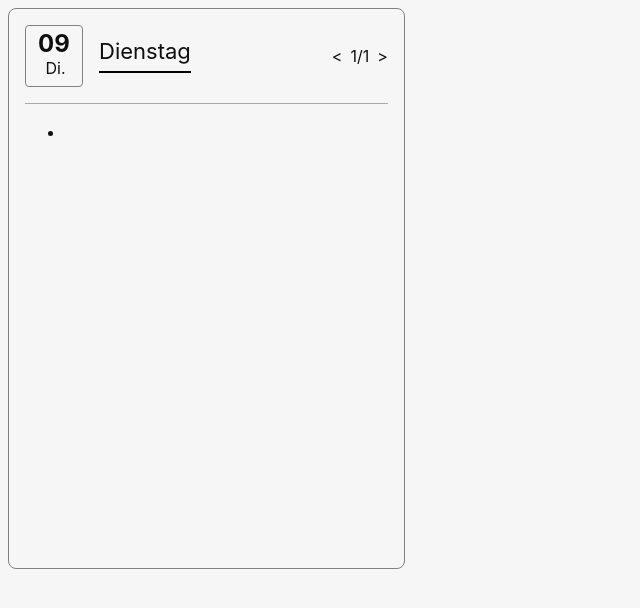
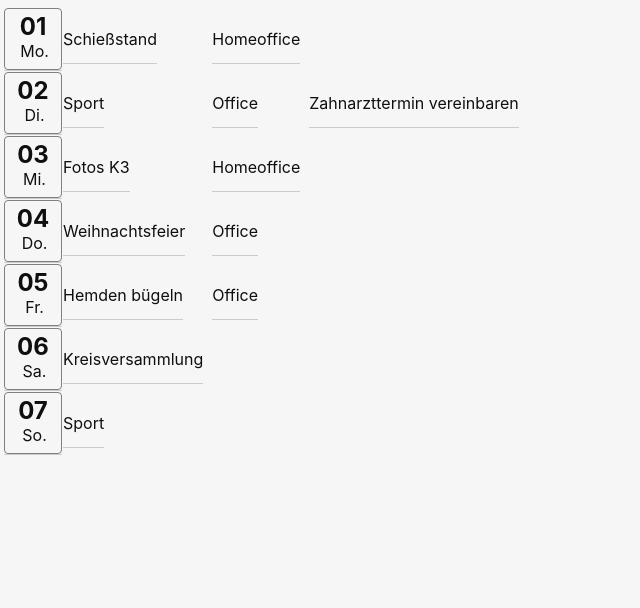
Before and after one commit to corgidevelopment/organizer-desktop, a React (Vite) app: page / in a window 1280 px wide. Shown: the top 608 px of the page, without its empty margins (0-640 px from the left). Built offline with nearby package versions, Linux system fonts and the light colour scheme.

Commit message:
Weektable WIP

```diff
--- a/src/App.css
+++ b/src/App.css
@@ -1,3 +1,5 @@
+@import "tailwindcss";
+
 @font-face {
     font-family: 'Handlee';
     src: url('./assets/fonts/Handlee-Regular.ttf');
--- a/src/App.tsx
+++ b/src/App.tsx
@@ -1,10 +1,10 @@
 import './App.css';
-import { TodayList } from './component/todaylist/TodayList.tsx';
+import { WeekTable } from './component/week-table/WeekTable.tsx';
 
 function App() {
   return (
     <div className="container">
-      <TodayList />
+      <WeekTable />
     </div>
   );
 }
--- /dev/null
+++ b/src/component/week-table-item/WeekTableItem.tsx
@@ -0,0 +1,25 @@
+import './week-table-item.css'
+import { CalendarIcon } from '../calendar-icon/CalendarIcon.tsx';
+
+export type TypeA = {
+  text: string
+  id: string
+}
+
+export type WeekViewItemProps = {
+  typeAs: TypeA[]
+  dayName: string
+  dayOfDate: number
+}
+
+export function WeekTableItem({typeAs, dayOfDate, dayName}: WeekViewItemProps) {
+  return (<>
+    <div className="col-start-1 col-end-2 week-table week-table-item week-table-item-icon">
+      <CalendarIcon dayName={dayName} dayNo={dayOfDate} />
+    </div>
+    {typeAs.map(({id, text}) => <div
+      className="col-span-1 text-left mr-2 min-h-12 h-auto flex flex-col justify-center week-table week-table-item week-table-item-element" key={id}>
+      <span className="block">{text}</span>
+    </div>)}
+  </>)
+}
--- /dev/null
+++ b/src/component/week-table-item/week-table-item.css
@@ -0,0 +1,3 @@
+.week-table-item {
+    border-bottom: 1px solid #ccc;
+}
--- /dev/null
+++ b/src/component/week-table/WeekTable.tsx
@@ -0,0 +1,39 @@
+import './week-table.css';
+import { WeekTableItem } from '../week-table-item/WeekTableItem.tsx';
+
+export function WeekTable() {
+  return (<div
+    className="grid grid-cols-[repeat(4,_max-content)] gap-[1px] auto-rows-fr items-center justify-items-start min-h-[300px] min-w-[300px] pr-4 pl-1 py-2">
+    <WeekTableItem
+      typeAs={[{ id: '1', text: 'Schießstand' }, { id: '2', text: 'Homeoffice' }]}
+      dayName="Montag"
+      dayOfDate={1} />
+    <WeekTableItem
+      typeAs={[{ id: '3', text: 'Sport' }, { id: '4', text: 'Office' }, {
+      id: '14',
+      text: 'Zahnarzttermin vereinbaren',
+    }]}
+      dayName="Dienstag"
+      dayOfDate={2} />
+    <WeekTableItem
+      typeAs={[{ id: '5', text: 'Fotos K3' }, { id: '6', text: 'Homeoffice' }]}
+      dayName="Mittwoch"
+      dayOfDate={3} />
+    <WeekTableItem
+      typeAs={[{ id: '7', text: 'Weihnachtsfeier' }, { id: '8', text: 'Office' }]}
+      dayName="Donnerstag"
+      dayOfDate={4} />
+    <WeekTableItem
+      typeAs={[{ id: '9', text: 'Hemden bügeln' }, { id: '10', text: 'Office' }]}
+      dayName="Freitag"
+      dayOfDate={5} />
+    <WeekTableItem
+      typeAs={[{ id: '11', text: 'Kreisversammlung' }]}
+      dayName="Samstag"
+      dayOfDate={6} />
+    <WeekTableItem
+      typeAs={[{ id: '13', text: 'Sport' }]}
+      dayName="Sonntag"
+      dayOfDate={7} />
+  </div>);
+}
--- a/vite.config.ts
+++ b/vite.config.ts
@@ -1,12 +1,13 @@
 import { defineConfig } from 'vite';
 import react from '@vitejs/plugin-react';
+import tailwindcss from '@tailwindcss/vite';
 
 // @ts-expect-error process is a nodejs global
 const host = process.env.TAURI_DEV_HOST;
 
 // https://vite.dev/config/
 export default defineConfig(async () => ({
-  plugins: [react()],
+  plugins: [react(), tailwindcss()],
 
   // Vite options tailored for Tauri development and only applied in `tauri dev` or `tauri build`
   //
```
Also changed, not shown: package.json (+4 -3 lines), src/component/week-table/week-table.css (added).
